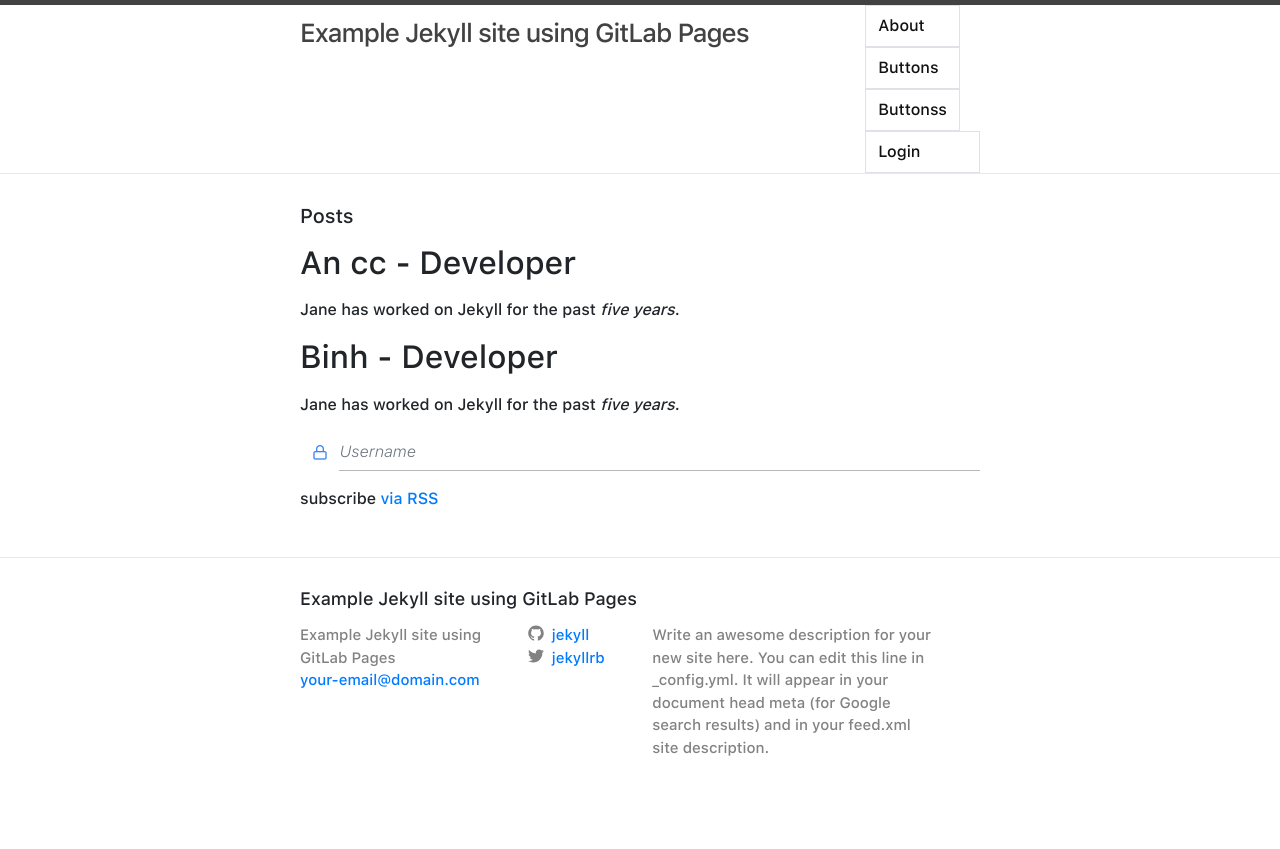
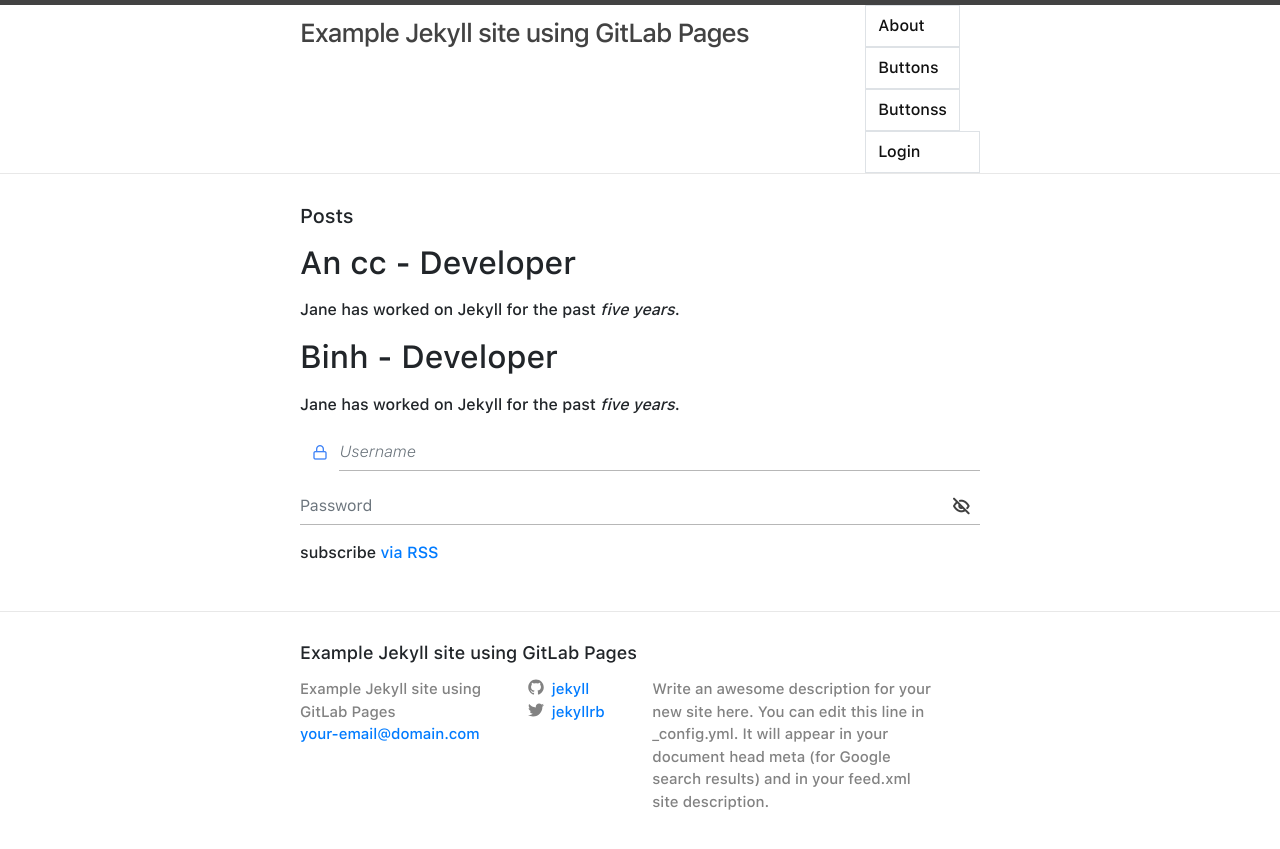
Before and after one commit to dzunglee/w3-style, a Jekyll site: the page built from index.html, in a window 1280 px wide. Shown: the top 849 px of the page. Built offline with Jekyll 4.4.1, drawn with Linux system fonts in a browser that asks for light colours; nearby versions of some CDN libraries; some web fonts are replaced.

Commit message:
added toggle password input

```diff
--- a/_includes/footer.html
+++ b/_includes/footer.html
@@ -34,5 +34,9 @@
     </div>
 
   </div>
-
+  <script
+          src="https://code.jquery.com/jquery-3.4.1.min.js"
+          integrity="sha256-CSXorXvZcTkaix6Yvo6HppcZGetbYMGWSFlBw8HfCJo="
+          crossorigin="anonymous"></script>
+  <script src="{{ "/js/w3-script.js" | prepend: site.baseurl }}"></script>
 </footer>
--- a/_sass/_w3-input.sass
+++ b/_sass/_w3-input.sass
@@ -15,3 +15,28 @@
 
 .bootstrap-select .btn:focus
   outline: none !important
+
+.has-icon
+  position: relative
+  .form-control
+    padding-right: 2.375rem
+    border: none
+    border-bottom: solid 1px $gray-blur
+    border-radius: unset
+    padding-left: 0
+    color: $gray
+    font-family: SFUIText-Regular, sans-serif
+
+  .icon
+    position: absolute
+    z-index: 2
+    display: block
+    width: 2.375rem
+    height: 2.375rem
+    line-height: 2.375rem
+    text-align: center
+    right: 0
+    color: $black-75
+    font-weight: bold
+  .toggle-password
+    cursor: pointer
--- a/_sass/_w3-variables.sass
+++ b/_sass/_w3-variables.sass
@@ -2,3 +2,4 @@ $blue: #4084F7
 $white: #ffffff
 $gray: #272727
 $gray-blur: rgba(112, 112, 112, 0.5)
+$black-75: rgba(0, 0, 0, 0.75)
--- a/index.html
+++ b/index.html
@@ -27,6 +27,12 @@ layout: default
     </div>
     <input type="text" class="form-control" placeholder="Username" aria-label="Username" aria-describedby="basic-addon1">
   </div>
+
+  <!-- Actual search box -->
+  <div class="form-group has-icon">
+    <span class="icon icon-eye-off toggle-password"></span>
+    <input type="password" class="form-control" placeholder="Password">
+  </div>
   <p class="rss-subscribe">subscribe <a href="{{ "/feed.xml" | prepend: site.baseurl }}">via RSS</a></p>
 
 </div>
--- /dev/null
+++ b/js/w3-script.js
@@ -0,0 +1,10 @@
+$('.toggle-password').on('click', function() {
+    $(this).toggleClass('icon-eye');
+    let input = $($(this).parent('div').find('input'));
+    if (input.attr('type') === 'password') {
+        input.attr('type', 'text');
+    }
+    else {
+        input.attr('type', 'password');
+    }
+});
```
